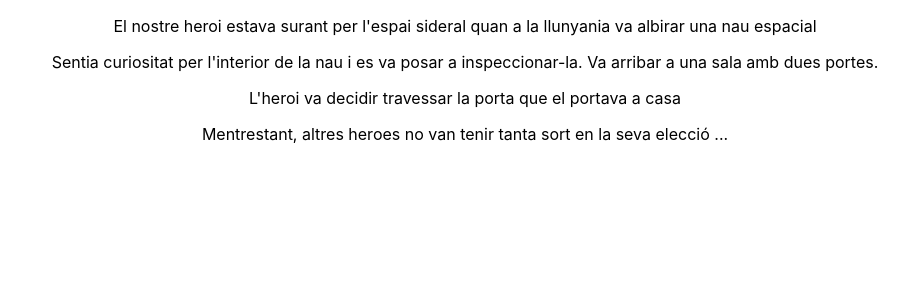
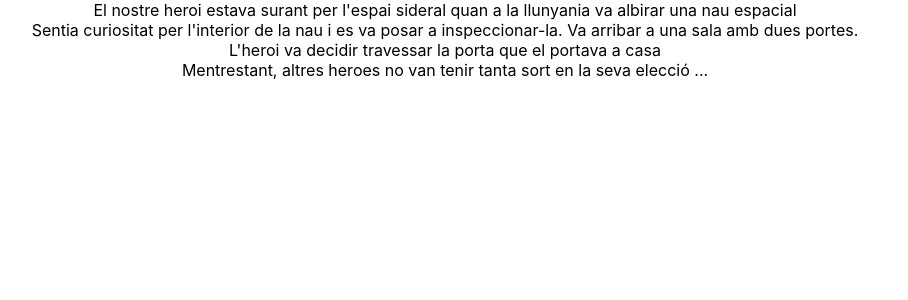
Before and after one commit to nurigard/Sprint6_ReactIntro, a React (Create React App) app: page / in a window 1280 px wide. Shown: the top 300 px of the page, without its empty margins (195-1103 px from the left). Built offline with nearby package versions, Linux system fonts and the light colour scheme.

Commit message:
N1-Exercici2-millorat

```diff
--- a/src/App.js
+++ b/src/App.js
@@ -4,15 +4,14 @@ import Escena from "./components/escena/Escena";
 import textHistoria from "./textHistoria.json";
 
 const App = () => {
+
   return (
     <div className="App">
-        <Escena
-            LiniaText = {textHistoria.map((linia, index) =>
-            <ul key={index}>{linia}</ul>)}
-        />
+
+        {textHistoria.map((linia, index) => <Escena key={index} liniaText={linia}/>)}
+
     </div>
   );
-
 }
 
 export default App;
--- a/src/components/escena/Escena.js
+++ b/src/components/escena/Escena.js
@@ -1,10 +1,5 @@
 //import React from 'react';
 
-const Escena = (props) => {
-    return (
-        <div>
-            {props.LiniaText}
-        </div>
-    )
-}
+const Escena = (props) => <div> {props.liniaText} </div>
+
 export default Escena;
```
